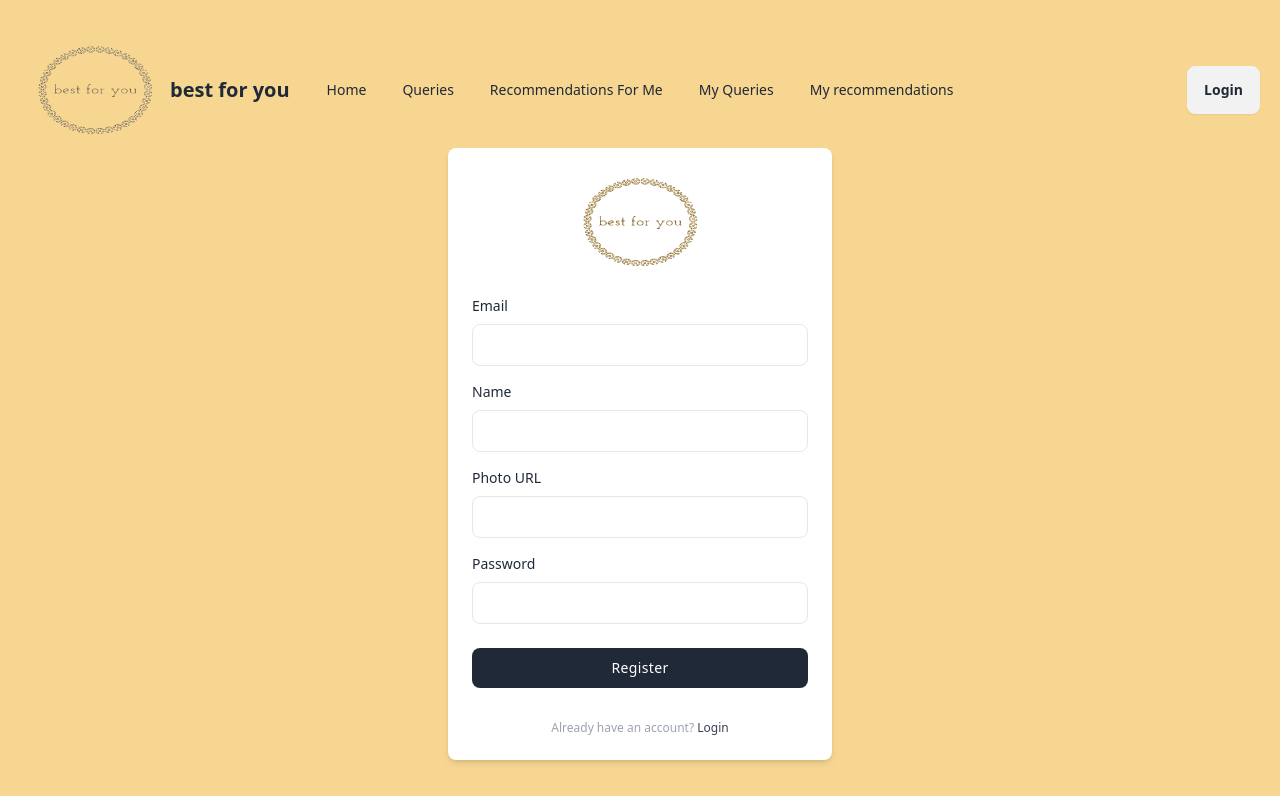
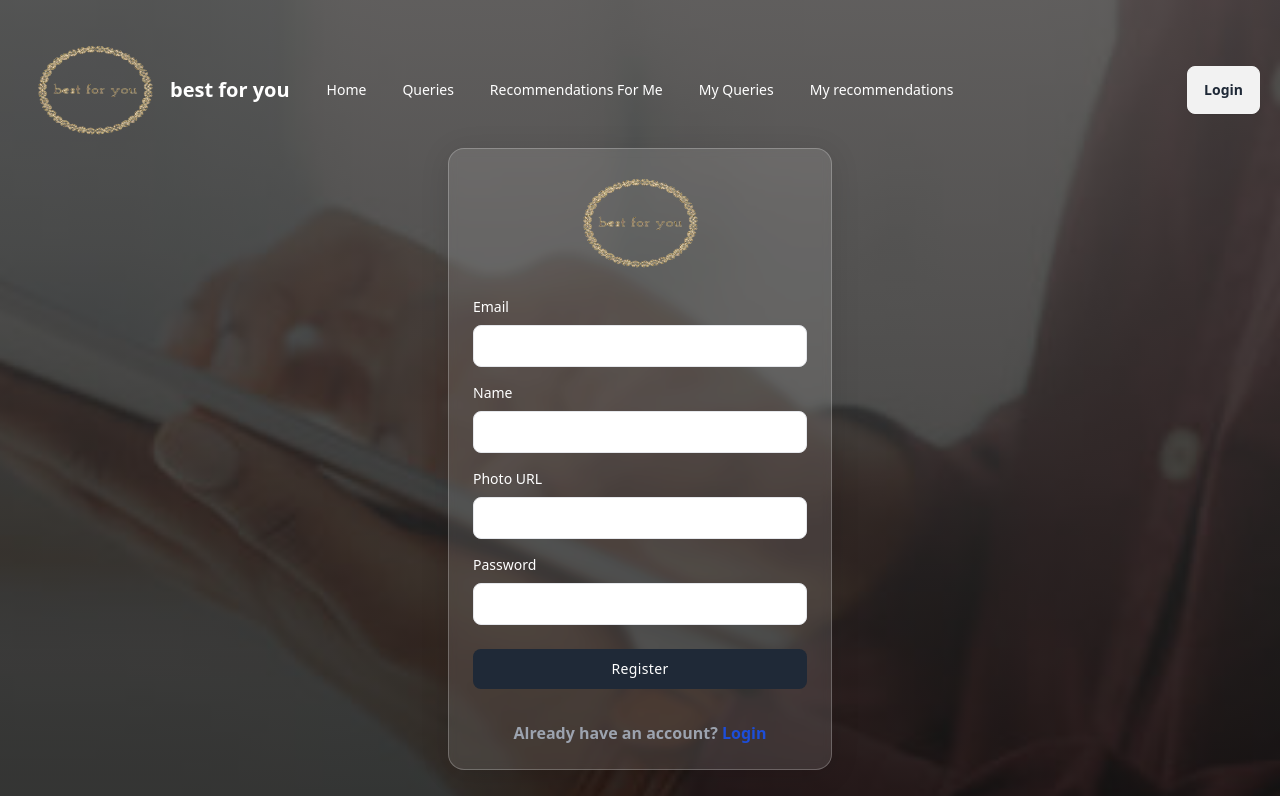
Before and after one commit to ayathree/Best-for-you-client, a React (Vite) app: page /register in a window 1280 px wide. Shown: the top 796 px of the page. Built offline with nearby package versions, Linux system fonts and the light colour scheme.

Commit message:
added background gradient

```diff
--- a/src/components/Nav.jsx
+++ b/src/components/Nav.jsx
@@ -4,11 +4,11 @@ import logo from '../assets/best for you.png'
 const Nav = () => {
 
     const links = <>
-    <NavLink to={'/'}><li>Home</li></NavLink>
-      <NavLink to={'/que'}><li>Queries </li></NavLink>
-      <NavLink to={'/forRecommend'}><li>Recommendations For Me</li></NavLink>
-      <NavLink to={'/myQue'}><li>My Queries</li></NavLink>
-      <NavLink to={'/myRecommend'}><li>My recommendations</li></NavLink>
+    <NavLink className={({isActive})=>isActive?'underline underline-offset-4 text-white':''} to={'/'}><li className='text-white'>Home</li></NavLink>
+      <NavLink className={({isActive})=>isActive?'underline underline-offset-4 text-white':''} to={'/que'}><li className='text-white'>Queries </li></NavLink>
+      <NavLink className={({isActive})=>isActive?'underline underline-offset-4 text-white':''} to={'/forRecommend'}><li className='text-white'>Recommendations For Me</li></NavLink>
+      <NavLink className={({isActive})=>isActive?'underline underline-offset-4 text-white':''} to={'/myQue'}><li className='text-white'>My Queries</li></NavLink>
+      <NavLink className={({isActive})=>isActive?'underline underline-offset-4 text-white':''} to={'/myRecommend'}><li className='text-white'>My recommendations</li></NavLink>
 
     </>
 
@@ -19,7 +19,7 @@ const Nav = () => {
       <div tabIndex={0} role="button" className="btn btn-ghost lg:hidden">
         <svg xmlns="http://www.w3.org/2000/svg" className="h-5 w-5" fill="none" viewBox="0 0 24 24" stroke="currentColor"><path strokeLinecap="round" strokeLinejoin="round" strokeWidth="2" d="M4 6h16M4 12h8m-8 6h16" /></svg>
       </div>
-      <ul tabIndex={0} className="menu menu-sm dropdown-content mt-3 z-[1] p-2 shadow bg-base-100 rounded-box w-52">
+      <ul tabIndex={0} className="menu menu-sm dropdown-content mt-3 z-[1] p-2 shadow bg-blue-500 rounded-box w-52">
       {links}
 
       </ul>
@@ -27,7 +27,7 @@ const Nav = () => {
 
     <img src={logo} className='h-[100px] w-[150px]' alt="" />
 
-    <p className='text-xl font-bold'>best for you</p>
+    <p className='text-xl font-bold text-white'>best for you</p>
 
   </div>
   <div className="navbar-center    hidden lg:flex">
--- a/src/index.css
+++ b/src/index.css
@@ -4,7 +4,12 @@
 
 
 body{
-    background-color: rgb(247, 214, 145);
-    width: 100%;
-    height: 100%;
+    /* background-color: rgb(247, 214, 145); */
+    background-image:linear-gradient(rgba(61, 59, 59, 0.808),
+    rgba(0, 0, 0, 0.801)),  url(./assets/cover.jpg);
+
+
+    background-size: cover;
+    background-position: center;
+    background-repeat: no-repeat;
 }
--- /dev/null
+++ b/src/pages/Login.css
@@ -0,0 +1,8 @@
+.cover{
+    background: rgba(255, 255, 255, 0.11);
+border-radius: 16px;
+box-shadow: 0 4px 30px rgba(0, 0, 0, 0.1);
+backdrop-filter: blur(4.1px);
+-webkit-backdrop-filter: blur(4.1px);
+border: 1px solid rgba(255, 255, 255, 0.24)
+}
--- a/src/pages/Login.jsx
+++ b/src/pages/Login.jsx
@@ -1,22 +1,25 @@
 import { Link } from 'react-router-dom';
 import logo from '../assets/best for you.png'
+import './Login.css'
+
+
 
 const Login = () => {
     return (
-        <div className="w-full max-w-sm p-6 m-auto mx-auto bg-white rounded-lg shadow-md dark:bg-gray-800">
+        <div className="w-full cover   max-w-sm p-6 m-auto mx-auto  rounded-lg shadow-md dark:bg-gray-800">
         <div className="flex justify-center mx-auto">
             <img className=" h-[100px] w-[150px]" src={logo} alt="" />
         </div>
 
         <form className="mt-6">
             <div>
-                <label htmlFor="username" className="block text-sm text-gray-800 dark:text-gray-200">Email</label>
+                <label htmlFor="username" className="block text-sm text-white dark:text-gray-200">Email</label>
                 <input type="email" name='email' className="block w-full px-4 py-2 mt-2 text-gray-700 bg-white border rounded-lg dark:bg-gray-800 dark:text-gray-300 dark:border-gray-600 focus:border-blue-400 dark:focus:border-blue-300 focus:ring-blue-300 focus:outline-none focus:ring focus:ring-opacity-40" />
             </div>
 
             <div className="mt-4">
                 <div className="flex items-center justify-between">
-                    <label htmlFor="password" className="block text-sm text-gray-800 dark:text-gray-200">Password</label>
+                    <label htmlFor="password" className="block text-sm text-white dark:text-gray-200">Password</label>
 
                 </div>
 
@@ -33,7 +36,7 @@ const Login = () => {
         <div className="flex items-center justify-between mt-4">
             <span className="w-1/5 border-b dark:border-gray-600 lg:w-1/5"></span>
 
-            <a href="#" className="text-xs text-center text-gray-500 uppercase dark:text-gray-400 hover:underline">
+            <a href="#" className="text-xs text-center text-white uppercase dark:text-gray-400 hover:underline">
                 or login with Social Media
             </a>
 
@@ -53,7 +56,7 @@ const Login = () => {
 
         </div>
 
-        <p className="mt-8 text-xs font-light text-center text-gray-400"> Do not have an account? <Link to={'/register'} className="font-medium text-gray-700 dark:text-gray-200 hover:underline">Register</Link></p>
+        <p className="mt-8  font-bold text-center text-gray-400"> Do not have an account? <Link to={'/register'} className="font-bold text-blue-700 dark:text-gray-200 hover:underline">Register</Link></p>
     </div>
     );
 };
--- a/src/pages/Register.jsx
+++ b/src/pages/Register.jsx
@@ -1,21 +1,22 @@
 import { Link } from 'react-router-dom';
 import logo from '../assets/best for you.png'
+import './Login.css'
 
 const Register = () => {
     return (
-        <div className="w-full max-w-sm p-6 m-auto mx-auto bg-white rounded-lg shadow-md dark:bg-gray-800">
+        <div className="w-full cover max-w-sm p-6 m-auto mx-auto  rounded-lg shadow-md dark:bg-gray-800">
         <div className="flex justify-center mx-auto">
             <img className=" h-[100px] w-[150px]" src={logo} alt="" />
         </div>
 
         <form className="mt-6">
             <div>
-                <label htmlFor="username" className="block text-sm text-gray-800 dark:text-gray-200">Email</label>
+                <label htmlFor="username" className="block text-sm text-white dark:text-gray-200">Email</label>
                 <input type="email" name='email' className="block w-full px-4 py-2 mt-2 text-gray-700 bg-white border rounded-lg dark:bg-gray-800 dark:text-gray-300 dark:border-gray-600 focus:border-blue-400 dark:focus:border-blue-300 focus:ring-blue-300 focus:outline-none focus:ring focus:ring-opacity-40" />
             </div>
             <div className="mt-4">
                 <div className="flex items-center justify-between">
-                    <label htmlFor="password" className="block text-sm text-gray-800 dark:text-gray-200">Name</label>
+                    <label htmlFor="password" className="block text-sm text-white dark:text-gray-200">Name</label>
 
                 </div>
 
@@ -23,7 +24,7 @@ const Register = () => {
             </div>
             <div className="mt-4">
                 <div className="flex items-center justify-between">
-                    <label htmlFor="password" className="block text-sm text-gray-800 dark:text-gray-200">Photo URL</label>
+                    <label htmlFor="password" className="block text-sm text-white dark:text-gray-200">Photo URL</label>
 
                 </div>
 
@@ -33,7 +34,7 @@ const Register = () => {
 
             <div className="mt-4">
                 <div className="flex items-center justify-between">
-                    <label htmlFor="password" className="block text-sm text-gray-800 dark:text-gray-200">Password</label>
+                    <label htmlFor="password" className="block text-sm text-white dark:text-gray-200">Password</label>
 
                 </div>
 
@@ -50,7 +51,7 @@ const Register = () => {
 
 
 
-        <p className="mt-8 text-xs font-light text-center text-gray-400"> Already have an account? <Link to={'/login'} className="font-medium text-gray-700 dark:text-gray-200 hover:underline">Login</Link></p>
+        <p className="mt-8   text-center font-bold text-gray-400"> Already have an account? <Link to={'/login'} className="font-bold text-blue-700 dark:text-gray-200 hover:underline">Login</Link></p>
     </div>
     );
 };
```
Also changed, not shown: src/assets/cover.jpg (added).
